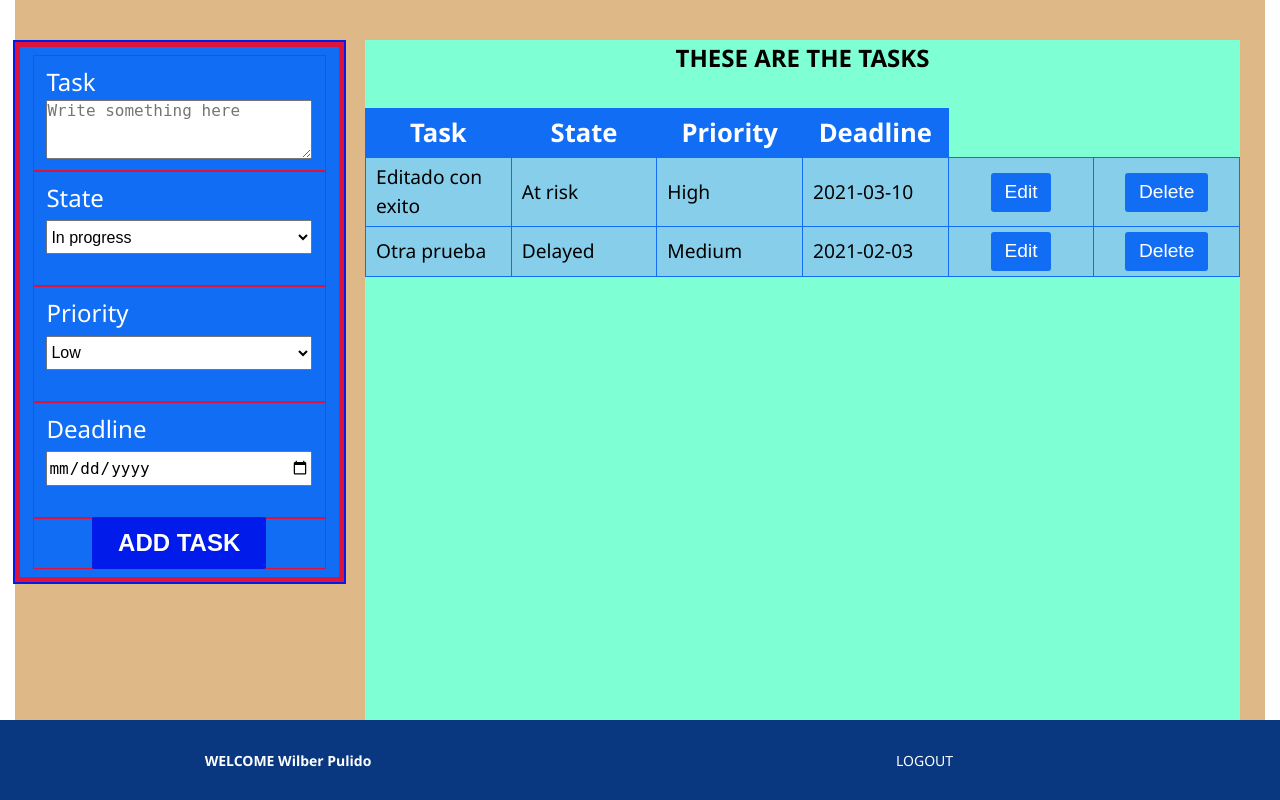
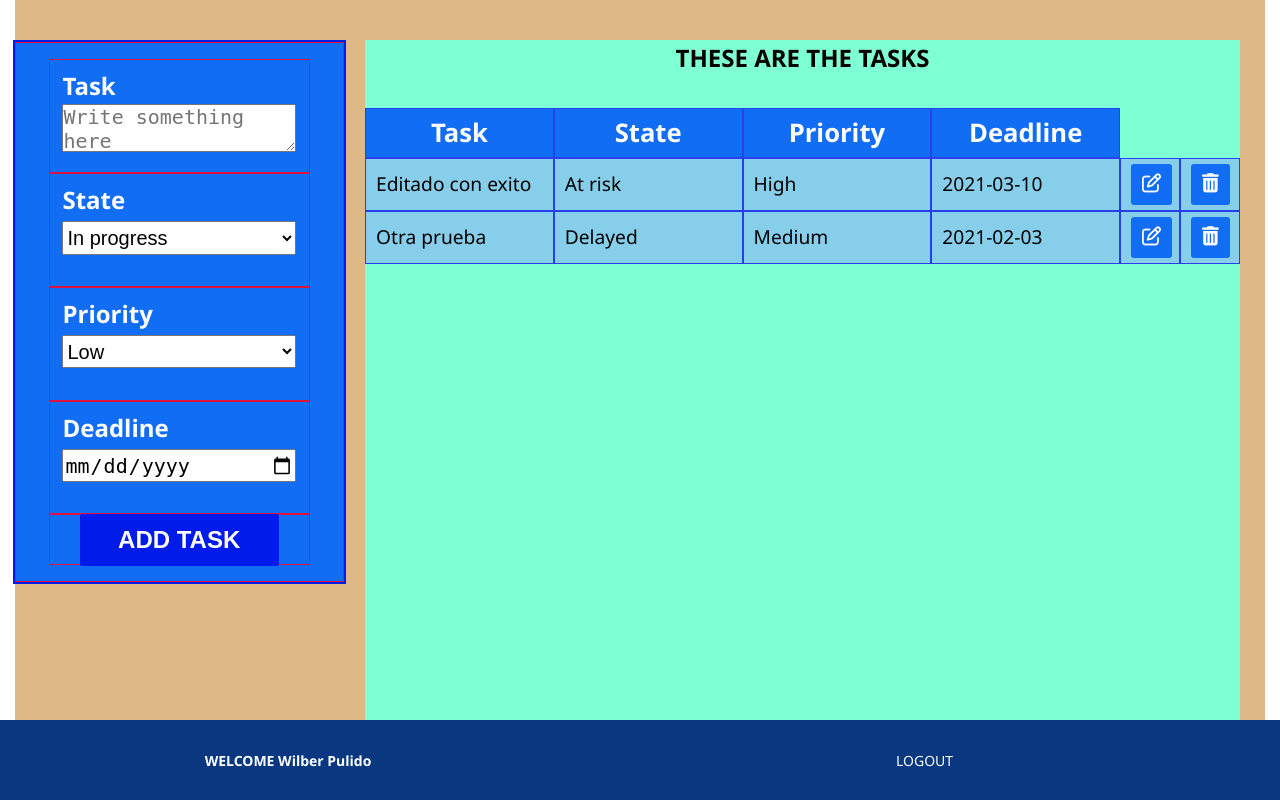
Before and after one commit to wilberpulido/Lista-de-tareas, a PHP site: page / in a window 1280 px wide. Run offline with PHP 8.4, Linux system fonts and the light colour scheme; a user stored in the database is signed in; data comes from the database, SQL or seed files in the repository; some libraries are stand-ins or nearby versions.

Commit message:
Cambie los botoens del edit y delete, y mejore la forma como se muestran los detalles

```diff
--- a/index.php
+++ b/index.php
@@ -86,6 +86,8 @@ if (empty($user)) {
                         <th><h4>State</h4></th>
                         <th><h4>Priority</h4></th>
                         <th><h4>Deadline</h4></th>
+                        <th></th>
+                        <th></th>
                     </tr>
                     <tr class="theadSmall">
                         <th><h4>Task</h4></th>
@@ -97,6 +99,16 @@ if (empty($user)) {
                 $urlDelete = "services/deleteTask.php?idTask=".$row['idTask'];
                 $urlEdit = "view/editTaskForm.php?idTask=".$row['idTask'];
             ?>
+                <script>
+                function showDetails(id) {
+                    document.getElementById("idTask"+id).style.marginBottom = "290px";
+                    document.getElementById(id).style.display = "grid";
+                }
+                function hideDetails(id) {
+                    document.getElementById("idTask"+id).style.marginBottom = "0px";
+                    document.getElementById(id).style.display = "none";
+                }
+                </script>
                     <tr class="tbodyLarge">
                         <td class="taskTable">
                             <p>
@@ -120,45 +132,39 @@ if (empty($user)) {
                         </td>
                         <td>
                             <button class="btn btn-edit">
-                                <a href="<?php echo $urlEdit?>"> Edit </a>
+                                <a href="<?php echo $urlEdit?>"><i class="far fa-edit"></i></a>
                             </button>
                         </td>
                         <td>
                             <button class="btn btn-delete">
-                                <a href="<?php echo $urlDelete?>">Delete</a>
+                                <a href="<?php echo $urlDelete?>"><i class="fas fa-trash-alt"></i></a>
                             </button>
                         </td>
                     </tr>
-                    <tr class="tbodySmall">
+                    <tr id="<?php echo "idTask".$row["idTask"]?>" class="tbodySmall">
                         <td class="taskTable">
                             <?php echo $row['task']?>
                         </td>
                         <td>
-                            <button class="btn btn-details">
+                            <button class="btn btn-details" onclick="showDetails(<?php echo $row["idTask"]?>)">
                                 Details
                             </button>
-                            <div class="detailsBox">
+                            <div id="<?php echo $row["idTask"]?>" class="detailsBox">
+                                <div
+                                onclick="hideDetails(<?php echo $row["idTask"]?>)">
+                                    <i class="fas fa-window-close fa-2x"></i>
+                                </div>
                                 <div>
                                     <h4>Task:</h4>
                                     <p class="taskTable">
                                         <?php echo $row['task']?>
                                     </p>
                                 </div>
-                                <div class="btn-centered">
-                                    <button class="btn btn-edit">
-                                        <a href="<?php echo $urlEdit?>"> Edit </a>
-                                    </button>
-                                </div>
                                 <div>
                                     <h4>State:</h4>
                                     <p>
                                         <?php echo $row['state']?>
                                     </p>
-                                </div>
-                                <div class = "btn-centered">
-                                    <button class="btn btn-delete">
-                                        <a href="<?php echo $urlDelete?>">Delete</a>
-                                    </button>
                                 </div>
                                 <div>
                                     <h4>Priority: </h4>
@@ -167,20 +173,27 @@ if (empty($user)) {
                                     </p>
                                 </div>
                                 <div>
-                                    <!-- avoid -->
-                                </div>
-                                <div>
                                     <h4> Deadline:</h4>
                                     <p>
                                         <?php echo $row['deadline']?>
                                     </p>
                                 </div>
+                                <div>
+                                    <button class="btn btn-edit">
+                                        <a href="<?php echo $urlEdit?>"><i class="far fa-edit"></i></a>
+                                    </button>
+                                </div>
+                                <div>
+                                    <button class="btn btn-delete">
+                                        <a href="<?php echo $urlDelete?>"><i class="fas fa-trash-alt"></i></a>
+                                    </button>
+                                </div>
                             </div>
                         </td>
                     </tr>
-            <?php
-            }
-            ?>
+                <?php
+                }
+                ?>
                 </tbody>
             </table>
         </div>
--- a/style/form.css
+++ b/style/form.css
@@ -164,6 +164,10 @@ width: 100%;
     font-size: 12px;
     color: rgb(18, 109, 245);
 }
+.formBoxLogin a:visited,
+.formBoxRegister:visited{
+    color:rgb(196, 14, 196);
+}
 input:-webkit-autofill,
 input:-webkit-autofill:hover,
 input:-webkit-autofill:focus{
@@ -235,14 +239,17 @@ outline-color: transparent;
     z-index: 50;
 }
 .formBoxEditTask{
+    position: relative;
     top: 50%;
-    height: 72%;
+    height: 70%;
     width: 70%;
     color: white;
     background-color: rgb(18, 109, 245);
     padding: 2vh 2vw;
+    font-size: 3vh;
 }
-.formBoxTask .btn-submit button{
+.formBoxTask .btn-submit button,
+.formBoxEditTask .btn-submit button{
     padding: 1vh 3vw;
 }
 .formBoxTask form,
@@ -252,7 +259,7 @@ outline-color: transparent;
 .formBoxTask form > div,
 .formBoxEditTask form > div{
     height: 100%;
-    border: 5px solid crimson;
+    padding: 2vh 10%;
 }
 main .formBoxTask:focus-within{
     left: 10%;
@@ -260,24 +267,23 @@ main .formBoxTask:focus-within{
 .input-container-addTask{
     width: 100%;
     height: 22.5%;
-    padding: 1vh 10%;
 }
 .input-container-addTask:nth-child(5){
     height: 10%;
 }
 .input-container-addTask label{
 font-size: 3vh;
-font-weight: 500;
+font-weight: 700;
 }
 .input-container-addTask select,
 .input-container-addTask input,
 .input-container-addTask textarea{
     width: 100%;
     height: 35%;
-    font-size: 2vh;
+    font-size: 2.5vh;
 }
 .input-container-addTask textarea{
-    height: 60%;
+    height: 50%;
 }
 @media only screen and (orientation: landscape) and (max-width: 768px) {
     #contactPage .btn-submit button{
@@ -286,16 +292,6 @@ font-weight: 500;
     }
     .formBoxLogin{
         width: 50%;
-    }
-    .formBoxTask{
-        /* top: 10%; */
-    }
-    main .formBoxTask:focus-within{
-        left: 10%;
-    }
-    .input-container-addTask label{
-        font-size: 3vh;
-        font-weight: 700;
     }
     /* .formBoxTask div{
         display: grid;
@@ -324,19 +320,19 @@ font-weight: 500;
         grid-column-start: 1;
         grid-column-end: 3;
     } */
-    .formBoxEditTask{
+    /* .formBoxEditTask{
         width: 60%;
         top: 50%;
-    }
-    .formBoxEditTask div .input-container-addTask{
+    } */
+    /* .formBoxEditTask div .input-container-addTask{
         padding: 0;
         height: 16%;
-    }
-    .formBoxEditTask .input-container-addTask textarea,
+    } */
+    /* .formBoxEditTask .input-container-addTask textarea,
     .formBoxEditTask .input-container-addTask select,
     .formBoxEditTask .input-container-addTask input{
         height: 25px;
-    }
+    } */
 }
 @media only screen and (min-width: 480px){
     .input-container-register label{
@@ -391,10 +387,10 @@ font-weight: 500;
         padding: 1vh 1vw;
         border: 0.5px solid crimson;
     }
-    .formBoxTask div .input-container-addTask button{
+    /* .formBoxTask div .input-container-addTask button{
         font-size: 3vh;
         padding: 1vh 2vw;
-    }
+    } */
     main .formBoxTask:focus-within{
         left: 1%;
     }
--- a/style/style.css
+++ b/style/style.css
@@ -5,7 +5,7 @@
 
 }
 *::-webkit-scrollbar {
-    width: 0.5vw;
+    width: 3px;
     height: 10px;
 }
 
@@ -30,7 +30,6 @@ body {
     max-width: 1250px;
     height: 100vh;
     margin: 0 auto;
-    background-color: greenyellow;
 }
 p {
     display: block;
@@ -419,41 +418,54 @@ main .btn-add-task-form:focus{
     width: 100%;
     overflow:auto;
     table-layout: fixed;
-    border-collapse: collapse;
+    border-spacing: 0px;
 }
 #tableTask tr .taskTable{
     overflow: auto;
 }
-#tableTask th {
-    text-align: center;
+#tableTask tr{
+    position: relative;
+    height: 50px;
+    display: flex;
+}
+#tableTask .theadLarge th {
     background-color: rgb(18, 109, 245);
     color: white;
-    padding: 5px;
-    border: 1px solid rgb(18, 109, 245);
-
+    border: 0.01px solid #283fec;
+}
+#tableTask .theadSmall th {
+    background-color: rgb(18, 109, 245);
+    color: white;
+    display: flex;
+    justify-content: center;
+    align-items: center;
 }
 #tableTask td {
+    position: relative;
+    height: 50px;
     padding: 5px 10px;
     text-align: left;
-    border: 1px solid rgb(18, 109, 245);
-
+    border: 0.01px solid #283fec;
+    background-color: skyblue
 }
-#tableTask tr{
-    position: relative;
-    background-color: skyblue;
-    height: 45px;
-
+#tableTask .tbodySmall td:nth-child(1) {
+width: 70%;
+}
+#tableTask .tbodySmall td:nth-child(2) {
+    width: 30%;
 }
 #tableTask thead .theadSmall th{
-    width: 60%;
+    width: 70%;
 }
 .btn-edit,
 .btn-delete,
 .btn-details{
     display: block;
     color: white;
-    margin: 0 auto;
     background-color:rgb(18, 109, 245);
+    font-size: 3.5vw;
+    /* padding: 1vh 2vw; */
+    font-weight: 700;
 }
 #tableTask tr .btn-delete:active{
     background-color: rgb(248, 56, 38);
@@ -686,9 +724,18 @@ main .btn-add-task-form:focus{
     .tasksBox{
         width: 80%;
     }
+    .theadLarge th:nth-child(5),
+    .theadLarge th:nth-child(6){
+        width: 60px;
+        background-color: transparent !important;
+        border: transparent !important;
+    }
     .btn-edit,
     .btn-delete{
-        padding: 1vh 1vw;
+        padding: 5px 10px;
+        display: flex;
+        justify-content: center;
+        align-items: center;
     }
 }
 @media only screen and (min-width: 769px){
@@ -849,8 +896,6 @@ main .btn-add-task-form:focus{
     .btn-add-task-form{
         display: none;
     }
-    .btn-edit,
-    .btn-delete,
     .btn-details{
         padding: 0.5vh 1vw;
     }
```
Also changed, not shown: other parts of style/style.css (+49 -23 lines), view/editTaskForm.php (+1 -10 lines).
